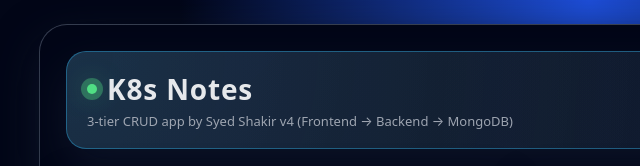
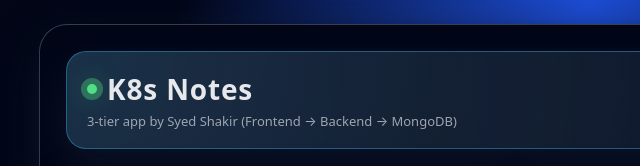
Before and after one commit to SyedShakirX/CI-CD-End-To-End-MERN-Stack-Application-With-Monitoring, a plain HTML site: page frontend/index.html in a window 1280 px wide. Shown: the top 166 px of the page, 51-691 px from the left. Drawn offline with Linux system fonts and the light colour scheme; no server answers.

Commit message:
Update index.html

```diff
--- a/frontend/index.html
+++ b/frontend/index.html
@@ -10,7 +10,7 @@
   <div class="app-shell">
     <header class="app-header">
       <h1>K8s Notes</h1>
-      <p class="subtitle">3‑tier CRUD app by Syed Shakir v4 (Frontend → Backend → MongoDB)</p>
+      <p class="subtitle">3‑tier app by Syed Shakir (Frontend → Backend → MongoDB)</p>
     </header>
 
     <main class="app-main">
```
